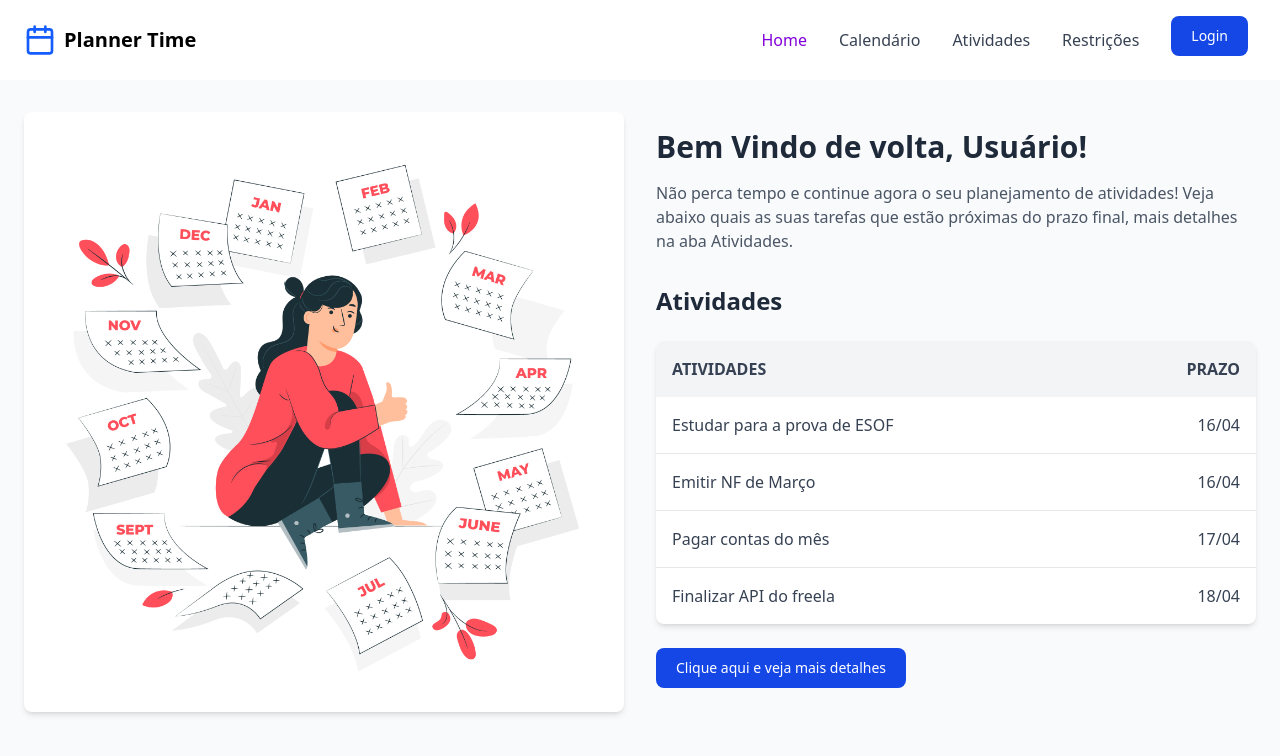
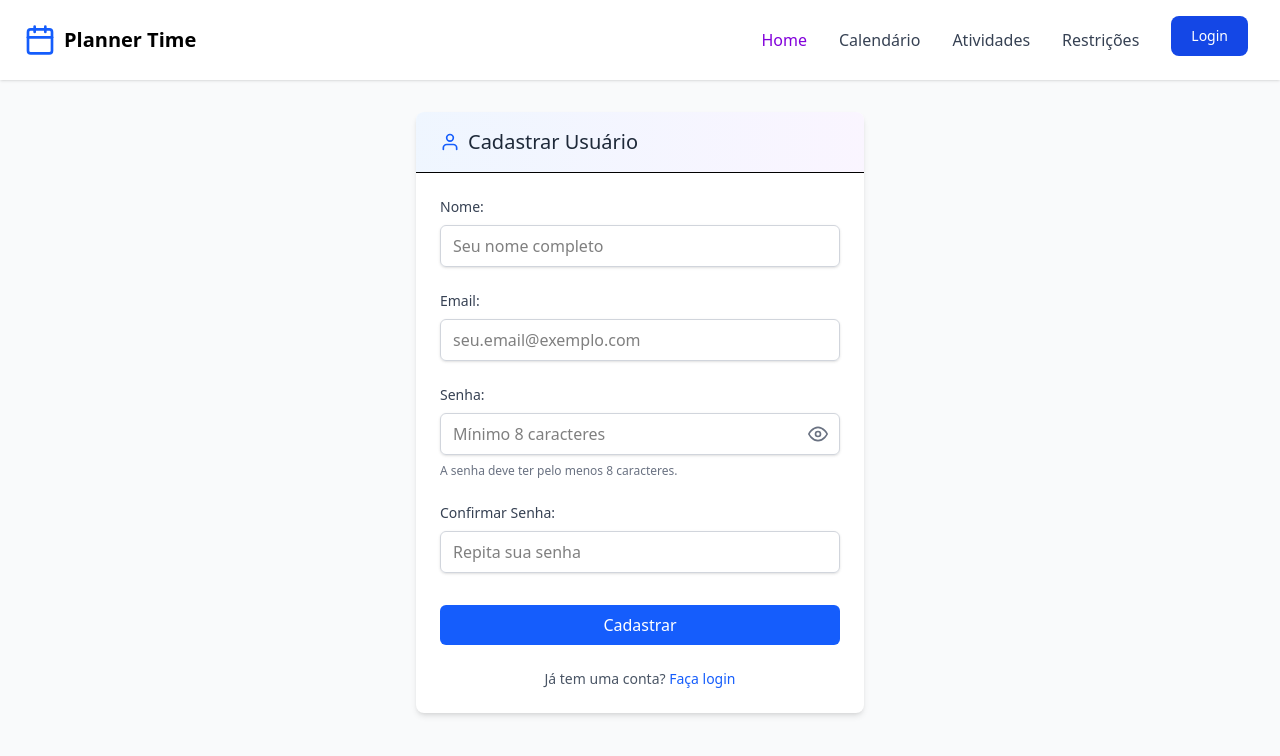
Before and after one commit to PedroALeo/PlannerTime, a React (Vite) app in the folder app/plannerTime/: page /signup in a window 1280 px wide. Before the commit this address led to /lp. Shown: the top 756 px of the page. Built offline with nearby package versions, Linux system fonts and the light colour scheme.

Commit message:
restrictions tasks signup e alterações no login

```diff
--- a/app/plannerTime/src/App.tsx
+++ b/app/plannerTime/src/App.tsx
@@ -5,6 +5,7 @@ import Header from './components/Header/Header.tsx'
 import Login from './pages/Login/Login.tsx'
 import Restrictions from './pages/Restrictions/Restrictions.tsx'
 import Tasks from './pages/Task/TaskForm.tsx'
+import SignUp from './pages/SignUp/SignUp.tsx'
 
 function App() {
 
@@ -16,6 +17,7 @@ function App() {
             //{path: "/profile", element: <ProfilePage />},
             {path: "/restrictions", element: <Restrictions/>},
             {path: "/tasks", element: <Tasks/>},
+            {path: "/signup", element: <SignUp/>},
             //{path: "/articles", element: <Articles />},
             //{path: "/article", element: <Article />},
             //{path: "/newArticle", element: <NewArticle />},
--- a/app/plannerTime/src/pages/Login/Login.tsx
+++ b/app/plannerTime/src/pages/Login/Login.tsx
@@ -10,6 +10,7 @@ function Login() {
   const signupRedirect = () => {
     navigate("/signup");
   };
+
 
   const login = async (event: React.FormEvent) => {
     event.preventDefault();
@@ -92,12 +93,12 @@ function Login() {
         </div>
         <div className="flex items-start mb-5">
           <div onClick={signupRedirect} className="flex items-center h-5 ">
-            <a className="text-blue-700 hover:bg-blue-800">Cadastre-se</a>
+            <a className="text-blue-700 hover:blue-990 cursor-pointer hover:underline">Cadastre-se</a>
           </div>
         </div>
         <button
           type="submit"
-          className="text-white bg-blue-700 hover:bg-blue-800 focus:ring-4 focus:outline-none focus:ring-blue-300 font-medium rounded-lg text-sm w-full sm:w-auto px-5 py-2.5 text-center dark:bg-blue-600 dark:hover:bg-blue-700 dark:focus:ring-blue-800"
+          className="text-white bg-blue-700 cursor-pointer hover:bg-blue-800 focus:ring-4 focus:outline-none focus:ring-blue-300 font-medium rounded-lg text-sm w-full sm:w-auto px-5 py-2.5 text-center dark:bg-blue-600 dark:hover:bg-blue-700 dark:focus:ring-blue-800"
         >
           Submit
         </button>
--- /dev/null
+++ b/app/plannerTime/src/pages/SignUp/SignUp.tsx
@@ -0,0 +1,223 @@
+"use client"
+
+import type React from "react"
+import { useState } from "react"
+import { useNavigate } from "react-router-dom"
+
+// Definição do tipo de usuário
+interface Usuario {
+  nome: string
+  email: string
+  senha: string
+}
+
+const UsuarioForm: React.FC = () => {
+  const [nome, setNome] = useState<string>("")
+  const [email, setEmail] = useState<string>("")
+  const [senha, setSenha] = useState<string>("")
+  const [confirmarSenha, setConfirmarSenha] = useState<string>("")
+  const [mostrarSenha, setMostrarSenha] = useState<boolean>(false)
+  const [erro, setErro] = useState<string>("")
+  const navigate = useNavigate()
+
+  const signUpRedirect = () => {
+    navigate('/login')
+  }
+
+  const validarFormulario = (): boolean => {
+    // Validar email com regex simples
+    const emailRegex = /^[^\s@]+@[^\s@]+\.[^\s@]+$/
+    if (!emailRegex.test(email)) {
+      setErro("Por favor, insira um email válido.")
+      return false
+    }
+
+    // Validar senha (mínimo 8 caracteres)
+    if (senha.length < 8) {
+      setErro("A senha deve ter pelo menos 8 caracteres.")
+      return false
+    }
+
+    // Verificar se as senhas coincidem
+    if (senha !== confirmarSenha) {
+      setErro("As senhas não coincidem.")
+      return false
+    }
+
+    setErro("")
+    return true
+  }
+
+  const handleSubmit = (e: React.FormEvent) => {
+    e.preventDefault()
+
+    if (!validarFormulario()) {
+      return
+    }
+
+    const novoUsuario: Usuario = {
+      nome,
+      email,
+      senha,
+    }
+
+    console.log("Novo Usuário:", novoUsuario)
+    // Enviar para o back-end se necessário
+    // fetch(`http://localhost:8080/createUser`, {
+    //   method: 'POST',
+    //   headers: { 'Content-Type': 'application/json' },
+    //   body: JSON.stringify(novoUsuario),
+    // });
+  }
+
+  return (
+    <div className="container mx-auto py-8 px-4">
+
+      <div className="w-full max-w-md mx-auto bg-white rounded-lg shadow-md overflow-hidden">
+        <div className="bg-gradient-to-r from-blue-50 to-purple-50 border-b px-6 py-4">
+          <h2 className="text-xl text-gray-800 flex items-center">
+            <svg
+              className="h-5 w-5 mr-2 text-blue-600"
+              xmlns="http://www.w3.org/2000/svg"
+              viewBox="0 0 24 24"
+              fill="none"
+              stroke="currentColor"
+              strokeWidth="2"
+              strokeLinecap="round"
+              strokeLinejoin="round"
+            >
+              <path d="M20 21v-2a4 4 0 0 0-4-4H8a4 4 0 0 0-4 4v2"></path>
+              <circle cx="12" cy="7" r="4"></circle>
+            </svg>
+            Cadastrar Usuário
+          </h2>
+        </div>
+        <div className="p-6">
+          {erro && (
+            <div className="mb-4 p-3 bg-red-50 border border-red-200 text-red-700 rounded-md text-sm">{erro}</div>
+          )}
+
+          <form onSubmit={handleSubmit} className="space-y-6">
+            <div className="space-y-2">
+              <label htmlFor="nome" className="block text-sm font-medium text-gray-700">
+                Nome:
+              </label>
+              <input
+                id="nome"
+                type="text"
+                value={nome}
+                onChange={(e) => setNome(e.target.value)}
+                className="w-full px-3 py-2 border border-gray-300 rounded-md shadow-sm focus:outline-none focus:ring-2 focus:ring-blue-500 focus:border-blue-500"
+                placeholder="Seu nome completo"
+                required
+              />
+            </div>
+
+            <div className="space-y-2">
+              <label htmlFor="email" className="block text-sm font-medium text-gray-700">
+                Email:
+              </label>
+              <input
+                id="email"
+                type="email"
+                value={email}
+                onChange={(e) => setEmail(e.target.value)}
+                className="w-full px-3 py-2 border border-gray-300 rounded-md shadow-sm focus:outline-none focus:ring-2 focus:ring-blue-500 focus:border-blue-500"
+                placeholder="seu.email@exemplo.com"
+                required
+              />
+            </div>
+
+            <div className="space-y-2">
+              <label htmlFor="senha" className="block text-sm font-medium text-gray-700">
+                Senha:
+              </label>
+              <div className="relative">
+                <input
+                  id="senha"
+                  type={mostrarSenha ? "text" : "password"}
+                  value={senha}
+                  onChange={(e) => setSenha(e.target.value)}
+                  className="w-full px-3 py-2 border border-gray-300 rounded-md shadow-sm focus:outline-none focus:ring-2 focus:ring-blue-500 focus:border-blue-500"
+                  placeholder="Mínimo 8 caracteres"
+                  required
+                />
+                <button
+                  type="button"
+                  onClick={() => setMostrarSenha(!mostrarSenha)}
+                  className="absolute right-3 top-1/2 transform -translate-y-1/2 text-gray-500 hover:text-gray-700"
+                >
+                  {mostrarSenha ? (
+                    <svg
+                      className="h-5 w-5"
+                      xmlns="http://www.w3.org/2000/svg"
+                      viewBox="0 0 24 24"
+                      fill="none"
+                      stroke="currentColor"
+                      strokeWidth="2"
+                      strokeLinecap="round"
+                      strokeLinejoin="round"
+                    >
+                      <path d="M17.94 17.94A10.07 10.07 0 0 1 12 20c-7 0-11-8-11-8a18.45 18.45 0 0 1 5.06-5.94M9.9 4.24A9.12 9.12 0 0 1 12 4c7 0 11 8 11 8a18.5 18.5 0 0 1-2.16 3.19m-6.72-1.07a3 3 0 1 1-4.24-4.24"></path>
+                      <line x1="1" y1="1" x2="23" y2="23"></line>
+                    </svg>
+                  ) : (
+                    <svg
+                      className="h-5 w-5"
+                      xmlns="http://www.w3.org/2000/svg"
+                      viewBox="0 0 24 24"
+                      fill="none"
+                      stroke="currentColor"
+                      strokeWidth="2"
+                      strokeLinecap="round"
+                      strokeLinejoin="round"
+                    >
+                      <path d="M1 12s4-8 11-8 11 8 11 8-4 8-11 8-11-8-11-8z"></path>
+                      <circle cx="12" cy="12" r="3"></circle>
+                    </svg>
+                  )}
+                </button>
+              </div>
+              <p className="text-xs text-gray-500">A senha deve ter pelo menos 8 caracteres.</p>
+            </div>
+
+            <div className="space-y-2">
+              <label htmlFor="confirmarSenha" className="block text-sm font-medium text-gray-700">
+                Confirmar Senha:
+              </label>
+              <div className="relative">
+                <input
+                  id="confirmarSenha"
+                  type={mostrarSenha ? "text" : "password"}
+                  value={confirmarSenha}
+                  onChange={(e) => setConfirmarSenha(e.target.value)}
+                  className="w-full px-3 py-2 border border-gray-300 rounded-md shadow-sm focus:outline-none focus:ring-2 focus:ring-blue-500 focus:border-blue-500"
+                  placeholder="Repita sua senha"
+                  required
+                />
+              </div>
+            </div>
+
+            <div className="pt-2">
+              <button
+                type="submit"
+                className="w-full bg-blue-600 hover:bg-blue-700 text-white py-2 px-4 rounded-md focus:outline-none focus:ring-2 focus:ring-blue-500 focus:ring-offset-2"
+              >
+                Cadastrar
+              </button>
+            </div>
+
+            <div className="text-center text-sm text-gray-600">
+              Já tem uma conta?{" "}
+              <a onClick={signUpRedirect} className="text-blue-600 hover:text-blue-800 font-medium hover:underline cursor-pointer">
+                Faça login
+              </a>
+            </div>
+          </form>
+        </div>
+      </div>
+    </div>
+  )
+}
+
+export default UsuarioForm
```
